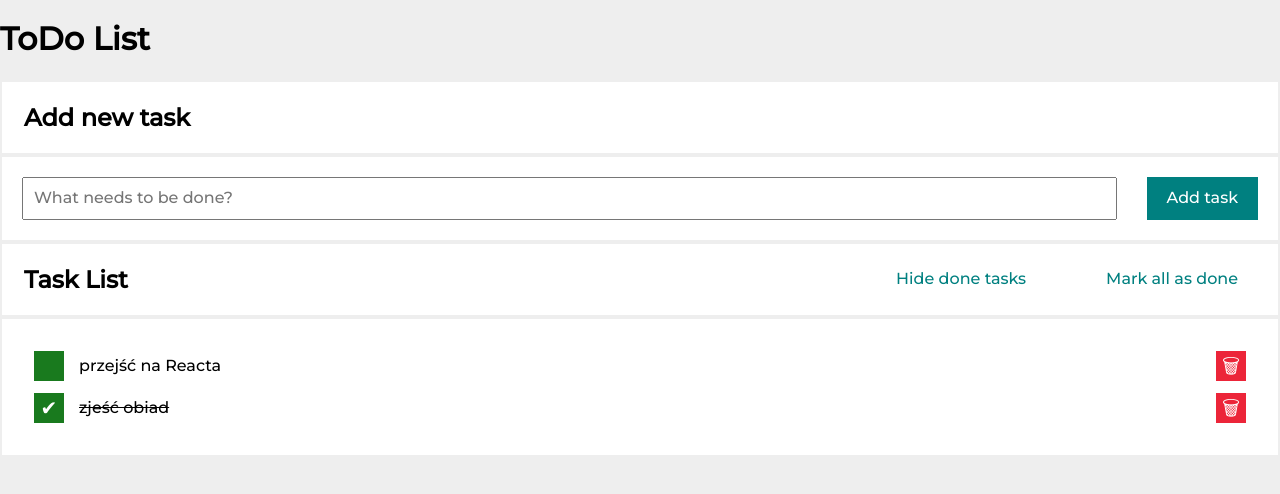
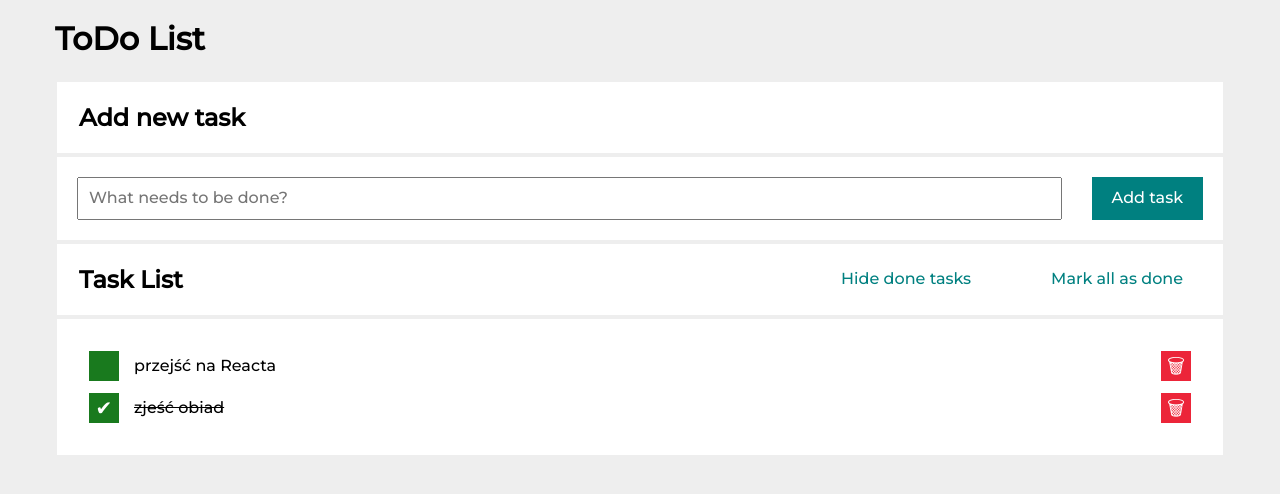
Before and after one commit to kamilszewczyk0/ToDo_List_React, a React (Create React App) app: page / in a window 1280 px wide. Shown: the top 494 px of the page. Built offline with nearby package versions, Linux system fonts and the light colour scheme.

Commit message:
added container component

```diff
--- a/src/App.js
+++ b/src/App.js
@@ -4,6 +4,7 @@
 import Buttons from "./Buttons";
 import Section from "./Section";
 import Header from "./Header";
+import Container from "./Container";
 
 const tasks = [
   {id: 1, content: "przejść na Reacta", done: false},
@@ -15,7 +16,7 @@
 function App() {
   return (
     <div>
-      <main className="container">
+      <Container>
         <Header title="ToDo List" />
         <Section title="Add new task" body={<Form />} />
         <Section
@@ -25,7 +26,7 @@
           }
           body={<Tasks tasks={tasks} hideDoneTasks={hideDoneTasks} />}
         />
-      </main>
+      </Container>
     </div>
   );
 }
--- /dev/null
+++ b/src/Container/index.js
@@ -0,0 +1,6 @@
+import React from "react";
+import "./style.css";
+
+const Container = ({children}) => <main className="container">{children}</main>;
+
+export default Container;
--- /dev/null
+++ b/src/Container/style.css
@@ -0,0 +1,7 @@
+.container {
+  max-width: 1200px;
+  display: flex;
+  flex-direction: column;
+  margin: 0 auto;
+  padding: 0 15px;
+}
```
